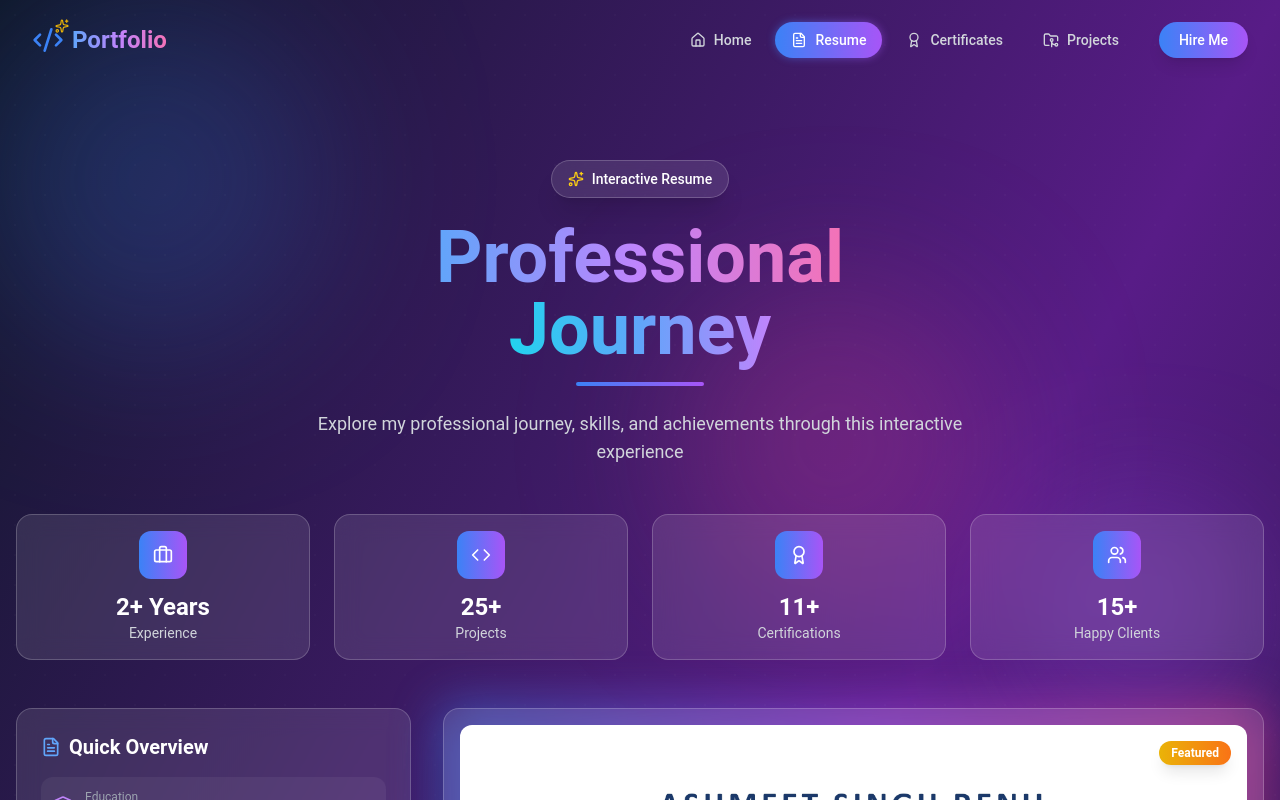
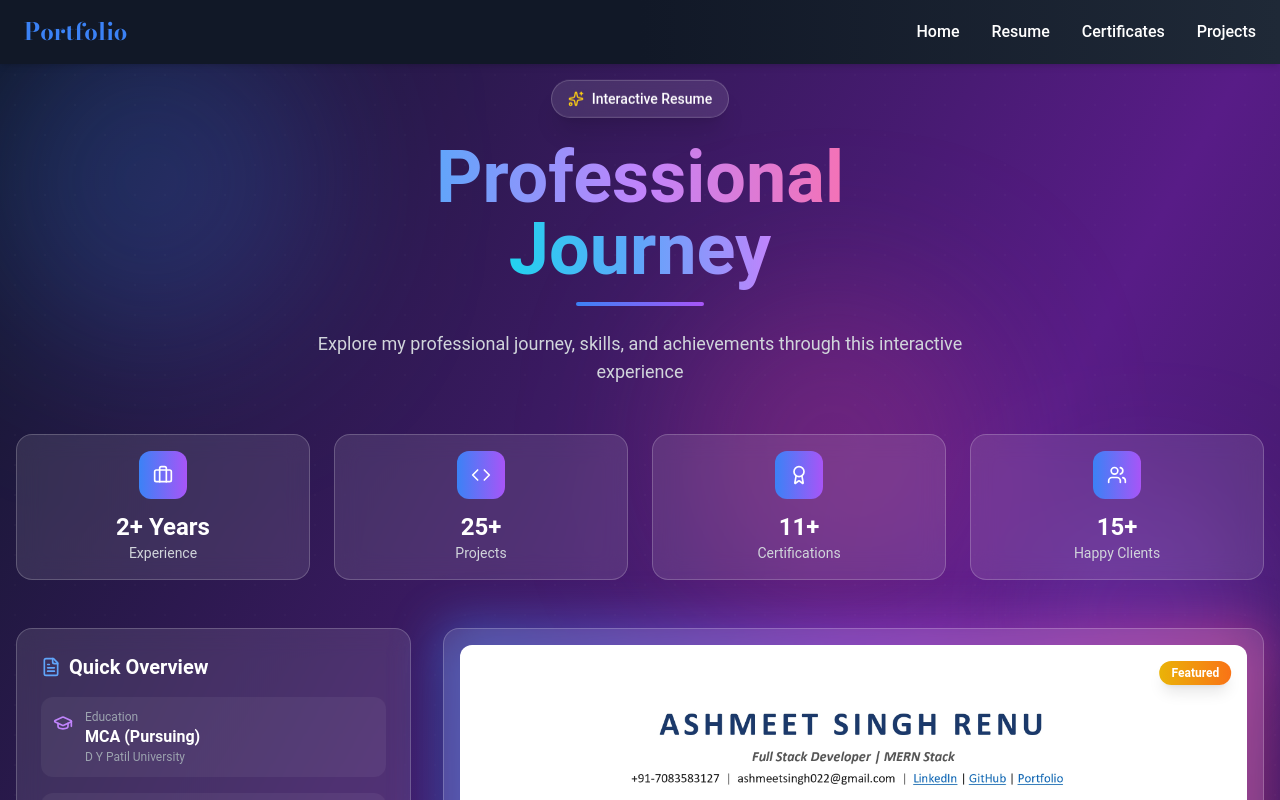
Before and after one commit to ASHMEETSINGHRENU/Portfolio, a React (Create React App) app: page /resume in a window 1280 px wide. Shown: the top 800 px of the page. Built offline with nearby package versions, Linux system fonts and the light colour scheme; a web font is replaced by a local one.

Commit message:
updated navbar

```diff
--- a/src/components/navbar.js
+++ b/src/components/navbar.js
@@ -1,265 +1,99 @@
-import React, { useState, useEffect } from "react";
-import { NavLink, useLocation, Link } from "react-router-dom";
-import { motion, AnimatePresence } from "framer-motion";
-import {
-  Home,
-  FileText,
-  Award,
-  FolderGit2,
-  Menu,
-  X,
-  Code2,
-  Sparkles,
-  ChevronRight
-} from "lucide-react";
+import React, { useState } from "react";
 
 const Navbar = () => {
   const [isMenuOpen, setIsMenuOpen] = useState(false);
-  const [scrolled, setScrolled] = useState(false);
-  const location = useLocation();
-
-  const navLinks = [
-    { name: "Home", path: "/home", icon: <Home className="w-4 h-4" /> },
-    { name: "Resume", path: "/resume", icon: <FileText className="w-4 h-4" /> },
-    { name: "Certificates", path: "/certificates", icon: <Award className="w-4 h-4" /> },
-    { name: "Projects", path: "/projects", icon: <FolderGit2 className="w-4 h-4" /> },
-  ];
-
-  // Handle scroll with passive listener for better performance
-  useEffect(() => {
-    const handleScroll = () => {
-      setScrolled(window.scrollY > 20);
-    };
-
-    window.addEventListener("scroll", handleScroll, { passive: true });
-    return () => window.removeEventListener("scroll", handleScroll);
-  }, []);
-
-  // Close mobile menu on route change
-  useEffect(() => {
-    setIsMenuOpen(false);
-  }, [location.pathname]);
 
   const toggleMenu = () => {
     setIsMenuOpen(!isMenuOpen);
   };
 
   return (
-    <>
-      <motion.nav
-        initial={{ y: -100 }}
-        animate={{ y: 0 }}
-        transition={{ duration: 0.6, type: "spring" }}
-        className={`fixed top-0 left-0 w-full z-50 transition-all duration-500 ${
-          scrolled
-            ? "bg-black/80 backdrop-blur-xl shadow-2xl border-b border-white/10"
-            : "bg-transparent"
-        }`}
-        role="navigation"
-        aria-label="Main navigation"
-      >
-        <div className="max-w-7xl mx-auto px-4 md:px-8">
-          <div className="flex justify-between items-center h-16 md:h-20">
-
-            {/* Logo with Animation */}
-            <motion.div
-              whileHover={{ scale: 1.05 }}
-              whileTap={{ scale: 0.95 }}
-              className="relative group"
-            >
-              <Link to="/" className="relative">
-                <div className="absolute -inset-1 bg-gradient-to-r from-blue-500 to-purple-500 rounded-lg blur opacity-0 group-hover:opacity-50 transition duration-500" />
-                <div className="relative flex items-center gap-2">
-                  <div className="relative">
-                    <Code2 className="w-7 h-7 md:w-8 md:h-8 text-blue-500" />
-                    <motion.div
-                      animate={{
-                        scale: [1, 1.2, 1],
-                        rotate: [0, 360, 0]
-                      }}
-                      transition={{ duration: 2, repeat: Infinity, repeatDelay: 3 }}
-                      className="absolute -top-1 -right-1"
-                    >
-                      <Sparkles className="w-3 h-3 text-yellow-500" />
-                    </motion.div>
-                  </div>
-                  <span className="font-bold text-xl md:text-2xl bg-gradient-to-r from-blue-400 via-purple-400 to-pink-400 bg-clip-text text-transparent">
-                    Portfolio
-                  </span>
-                </div>
-              </Link>
-            </motion.div>
+    <nav className="fixed top-0 left-0 w-full z-50 bg-gradient-to-r from-gray-900 via-gray-900 to-gray-800 shadow-md">
+      <div className="max-w-7xl mx-auto flex justify-between items-center px-6 py-4">
+        {/* Logo */}
+        <div className="font-bodoni text-2xl font-bold text-blue-500">Portfolio</div>
 
         {/* Desktop Navigation */}
-            <div className="hidden md:flex items-center gap-2">
-              {navLinks.map((link, index) => (
-                <NavLink
-                  key={link.path}
-                  to={link.path}
-                  end={link.path === "/home"}
-                  className={({ isActive }) =>
-                    `relative px-4 py-2 rounded-full text-sm font-medium transition-all duration-300 ${
-                      isActive
-                        ? "text-white"
-                        : "text-gray-300 hover:text-white"
-                    }`
-                  }
-                >
-                  {({ isActive }) => (
-                    <>
-                      {/* Active Indicator */}
-                      {isActive && (
-                        <motion.div
-                          layoutId="activeNav"
-                          className="absolute inset-0 bg-gradient-to-r from-blue-500 to-purple-500 rounded-full"
-                          transition={{ type: "spring", duration: 0.5 }}
-                        >
-                          <div className="absolute inset-0 bg-gradient-to-r from-blue-500 to-purple-500 rounded-full blur-sm opacity-50" />
-                        </motion.div>
-                      )}
-
-                      {/* Link Content */}
-                      <span className="relative z-10 flex items-center gap-2">
-                        {link.icon}
-                        {link.name}
-                      </span>
-                    </>
-                  )}
-                </NavLink>
-              ))}
-
-              {/* Resume Button CTA */}
-              <motion.div
-                initial={{ opacity: 0, scale: 0 }}
-                animate={{ opacity: 1, scale: 1 }}
-                transition={{ delay: 0.4, type: "spring" }}
-                whileHover={{ scale: 1.05 }}
-                whileTap={{ scale: 0.95 }}
-              >
-                <Link
-                  to="/resume"
-                  className="ml-4 px-5 py-2 bg-gradient-to-r from-blue-500 to-purple-500 rounded-full text-white text-sm font-medium shadow-lg hover:shadow-xl transition-all duration-300 inline-block"
-                >
-                  Hire Me
-                </Link>
-              </motion.div>
+        <div className="hidden md:flex space-x-8 text-white font-medium">
+          <a href="/home" className="hover:text-blue-500 transition-colors">
+            Home
+          </a>
+          <a href="/resume" className="hover:text-blue-500 transition-colors">
+            Resume
+          </a>
+          <a href="/certificates" className="hover:text-blue-500 transition-colors">
+            Certificates
+          </a>
+          <a href="/projects" className="hover:text-blue-500 transition-colors">
+            Projects
+          </a>
         </div>
 
         {/* Mobile Menu Button */}
-            <motion.button
-              className="md:hidden relative w-10 h-10 rounded-full bg-white/10 backdrop-blur-sm flex items-center justify-center"
+        <button
+          className="md:hidden text-white focus:outline-none"
           onClick={toggleMenu}
-              whileTap={{ scale: 0.9 }}
-              aria-label={isMenuOpen ? "Close menu" : "Open menu"}
-              aria-expanded={isMenuOpen}
         >
-              <AnimatePresence mode="wait">
+          <svg
+            className="w-7 h-7"
+            fill="none"
+            stroke="currentColor"
+            viewBox="0 0 24 24"
+            xmlns="http://www.w3.org/2000/svg"
+          >
             {isMenuOpen ? (
-                  <motion.div
-                    key="close"
-                    initial={{ rotate: -90, opacity: 0 }}
-                    animate={{ rotate: 0, opacity: 1 }}
-                    exit={{ rotate: 90, opacity: 0 }}
-                    transition={{ duration: 0.2 }}
-                  >
-                    <X className="w-5 h-5 text-white" />
-                  </motion.div>
+              <path
+                strokeLinecap="round"
+                strokeLinejoin="round"
+                strokeWidth="2"
+                d="M6 18L18 6M6 6l12 12"
+              ></path>
             ) : (
-                  <motion.div
-                    key="menu"
-                    initial={{ rotate: 90, opacity: 0 }}
-                    animate={{ rotate: 0, opacity: 1 }}
-                    exit={{ rotate: -90, opacity: 0 }}
-                    transition={{ duration: 0.2 }}
-                  >
-                    <Menu className="w-5 h-5 text-white" />
-                  </motion.div>
+              <path
+                strokeLinecap="round"
+                strokeLinejoin="round"
+                strokeWidth="2"
+                d="M4 6h16M4 12h16m-7 6h7"
+              ></path>
             )}
-              </AnimatePresence>
-            </motion.button>
-          </div>
+          </svg>
+        </button>
       </div>
 
-        {/* Mobile Navigation Menu with Animation */}
-        <AnimatePresence>
+      {/* Mobile Navigation Menu */}
       {isMenuOpen && (
-            <motion.div
-              initial={{ opacity: 0, height: 0 }}
-              animate={{ opacity: 1, height: "auto" }}
-              exit={{ opacity: 0, height: 0 }}
-              transition={{ duration: 0.3 }}
-              className="md:hidden overflow-hidden"
+        <div className="md:hidden bg-gray-900 text-white px-6 py-4 space-y-4 animate-fadeIn">
+          <a
+            href="/home"
+            className="block hover:text-blue-500 transition-colors"
+            onClick={toggleMenu}
           >
-              <div className="bg-black/90 backdrop-blur-xl border-t border-white/10 px-4 py-6">
-                <div className="space-y-3">
-                  {navLinks.map((link, index) => (
-                    <NavLink
-                      key={link.path}
-                      to={link.path}
-                      end={link.path === "/home"}
-                      className={({ isActive }) =>
-                        `flex items-center justify-between px-4 py-3 rounded-xl transition-all duration-300 ${
-                          isActive
-                            ? "bg-gradient-to-r from-blue-500/20 to-purple-500/20 border border-blue-500/30"
-                            : "hover:bg-white/5"
-                        }`
-                      }
-                      onClick={() => setIsMenuOpen(false)}
+            Home
+          </a>
+          <a
+            href="/resume"
+            className="block hover:text-blue-500 transition-colors"
+            onClick={toggleMenu}
           >
-                      {({ isActive }) => (
-                        <>
-                          <div className="flex items-center gap-3">
-                            <div className={`p-2 rounded-lg ${
-                              isActive
-                                ? "bg-gradient-to-r from-blue-500 to-purple-500"
-                                : "bg-white/10"
-                            }`}>
-                              {link.icon}
+            Resume
+          </a>
+          <a
+            href="/certificates"
+            className="block hover:text-blue-500 transition-colors"
+            onClick={toggleMenu}
+          >
+            Certificates
+          </a>
+          <a
+            href="/projects"
+            className="block hover:text-blue-500 transition-colors"
+            onClick={toggleMenu}
+          >
+            Projects
+          </a>
         </div>
-                            <span className={`font-medium ${
-                              isActive ? "text-white" : "text-gray-300"
-                            }`}>
-                              {link.name}
-                            </span>
-                          </div>
-                          {isActive && (
-                            <motion.div
-                              initial={{ scale: 0 }}
-                              animate={{ scale: 1 }}
-                            >
-                              <ChevronRight className="w-4 h-4 text-blue-400" />
-                            </motion.div>
       )}
-                        </>
-                      )}
-                    </NavLink>
-                  ))}
-
-                  {/* Mobile CTA Button */}
-                  <motion.div
-                    initial={{ opacity: 0, y: 20 }}
-                    animate={{ opacity: 1, y: 0 }}
-                    transition={{ delay: 0.4 }}
-                    whileTap={{ scale: 0.95 }}
-                  >
-                    <Link
-                      to="/resume"
-                      className="block mt-4 px-4 py-3 bg-gradient-to-r from-blue-500 to-purple-500 rounded-xl text-white text-center font-medium"
-                      onClick={() => setIsMenuOpen(false)}
-                    >
-                      Hire Me
-                    </Link>
-                  </motion.div>
-                </div>
-              </div>
-            </motion.div>
-          )}
-        </AnimatePresence>
-      </motion.nav>
-
-      {/* Spacer to prevent content from hiding under navbar */}
-      <div className="h-16 md:h-20" />
-    </>
+    </nav>
   );
 };
 
```
Lines whose indentation alone changed are shown as unchanged.
